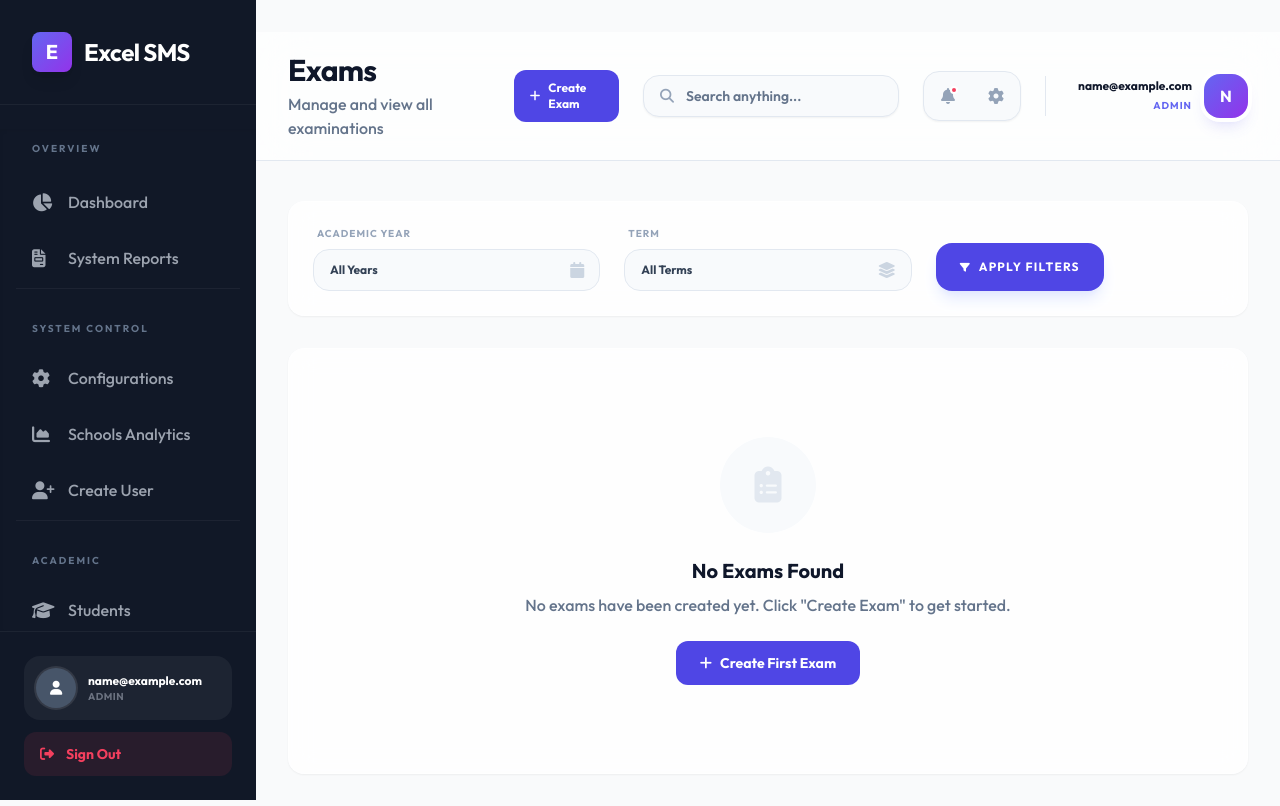
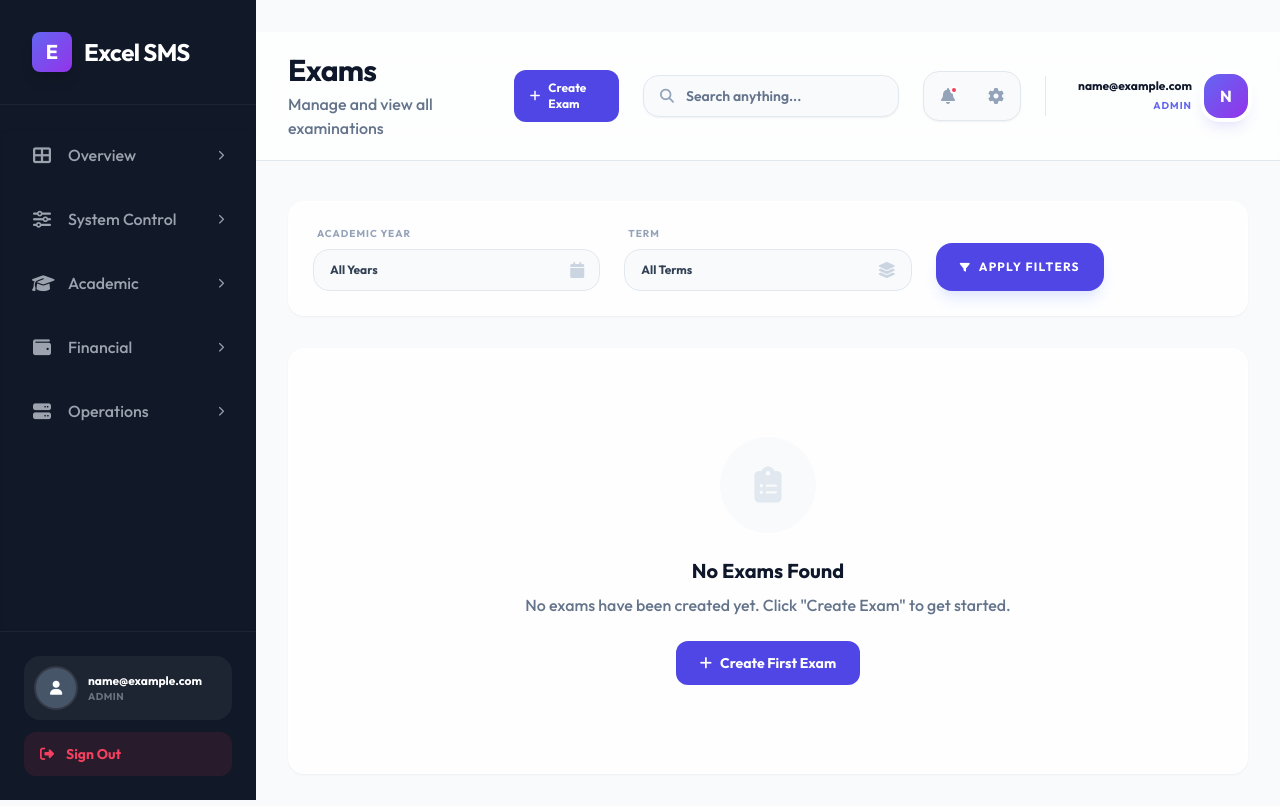
Before and after one commit to kamcho/SMS, a Django app: page /exam/ in a window 1280 px wide. Run offline with Django 4.2, Linux system fonts and the light colour scheme; the visitor is signed in with stand-in values (Sample User, id 1); data that the repository does not hold is empty; some libraries are stand-ins or nearby versions.

```diff
--- a/core/templates/base.html
+++ b/core/templates/base.html
@@ -56,6 +56,20 @@
             .custom-scrollbar::-webkit-scrollbar-thumb {
                 @apply bg-white/10 rounded-full hover:bg-white/20 transition-colors;
             }
+
+            /* Sidebar Dropdown Styles */
+            .dropdown-toggle.active-group {
+                @apply bg-white/5 text-white;
+            }
+            .dropdown-toggle.active-group i.fa-chevron-right {
+                @apply rotate-90;
+            }
+            .dropdown-content {
+                @apply max-h-0 transition-all duration-300 ease-in-out;
+            }
+            .dropdown-content.open {
+                @apply max-h-[500px];
+            }
         }
     </style>
     {% block extra_css %}{% endblock %}
@@ -68,134 +82,160 @@
             <span class="text-white font-bold text-2xl tracking-tight">Excel SMS</span>
         </div>
 
-        <nav class="flex-grow mt-6 px-4 space-y-1 overflow-y-auto custom-scrollbar shadow-inner">
-            <div class="px-4 py-3 mb-2">
-                <p class="text-[10px] uppercase tracking-[0.2em] font-black text-slate-500">Overview</p>
-            </div>
-            <a href="{% if user.role == 'Teacher' %}{% url 'core:teacher-dashboard' %}{% else %}{% url 'core:dashboard' %}{% endif %}" class="menu-item {% if request.resolver_match.url_name == 'dashboard' or request.resolver_match.url_name == 'teacher-dashboard' %}active{% endif %}">
-                <i class="fas fa-chart-pie w-5 text-lg"></i>
+        <nav class="flex-grow mt-6 px-4 space-y-2 overflow-y-auto custom-scrollbar shadow-inner pb-20">
+            <!-- Overview Group -->
+            <div class="dropdown-group">
+                <button class="dropdown-toggle menu-item w-full" data-group="overview">
+                    <i class="fas fa-th-large w-5 text-lg"></i>
+                    <span>Overview</span>
+                    <i class="fas fa-chevron-right ml-auto text-[10px] transition-transform duration-300"></i>
+                </button>
+                <div class="dropdown-content overflow-hidden transition-all duration-300 max-h-0">
+                    <div class="pl-11 py-1 space-y-1">
+                        <a href="{% if user.role == 'Teacher' %}{% url 'core:teacher-dashboard' %}{% else %}{% url 'core:dashboard' %}{% endif %}" class="menu-item py-2 text-sm {% if request.resolver_match.url_name == 'dashboard' or request.resolver_match.url_name == 'teacher-dashboard' %}active{% endif %}">
                             Dashboard
                         </a>
-            <a href="{% url 'core:reports' %}" class="menu-item {% if 'reports' in request.path %}active{% endif %}">
-                <i class="fas fa-file-invoice w-5 text-lg"></i>
+                        <a href="{% url 'core:reports' %}" class="menu-item py-2 text-sm {% if 'reports' in request.path %}active{% endif %}">
                             System Reports
                         </a>
-
-            <!-- System Control (Admin Only) -->
-            {% if user.role == 'Admin' or user.is_superuser %}
-            <div class="pt-8 pb-3 px-4 border-t border-white/5 mt-6">
-                <p class="text-[10px] uppercase tracking-[0.2em] font-black text-slate-500">System Control</p>
+                    </div>
+                </div>
             </div>
 
-            <a href="{% url 'core:configurations' %}" class="menu-item {% if 'configurations' in request.path %}active{% endif %}">
-                <i class="fas fa-cog w-5 text-lg"></i>
+            <!-- System Control Group (Admin Only) -->
+            {% if user.role == 'Admin' or user.is_superuser %}
+            <div class="dropdown-group">
+                <button class="dropdown-toggle menu-item w-full" data-group="system">
+                    <i class="fas fa-sliders-h w-5 text-lg"></i>
+                    <span>System Control</span>
+                    <i class="fas fa-chevron-right ml-auto text-[10px] transition-transform duration-300"></i>
+                </button>
+                <div class="dropdown-content overflow-hidden transition-all duration-300 max-h-0">
+                    <div class="pl-11 py-1 space-y-1">
+                        <a href="{% url 'core:configurations' %}" class="menu-item py-2 text-sm {% if 'configurations' in request.path %}active{% endif %}">
                             Configurations
                         </a>
-            <a href="{% url 'core:schools-analytics' %}" class="menu-item {% if 'schools-analytics' in request.path %}active{% endif %}">
-                <i class="fas fa-chart-area w-5 text-lg"></i>
+                        <a href="{% url 'core:schools-analytics' %}" class="menu-item py-2 text-sm {% if 'schools-analytics' in request.path %}active{% endif %}">
                             Schools Analytics
                         </a>
-            <a href="{% url 'users:create-user' %}" class="menu-item {% if 'create-user' in request.path %}active{% endif %}">
-                <i class="fas fa-user-plus w-5 text-lg"></i>
+                        <a href="{% url 'users:create-user' %}" class="menu-item py-2 text-sm {% if 'create-user' in request.path %}active{% endif %}">
                             Create User
                         </a>
+                    </div>
+                </div>
+            </div>
             {% endif %}
 
-            <!-- Academic Management (Admin, Teacher, Receptionist) -->
+            <!-- Academic Group (Admin, Teacher, Receptionist) -->
             {% if user.role != 'Guardian' %}
-            <div class="pt-8 pb-3 px-4 border-t border-white/5 mt-6">
-                <p class="text-[10px] uppercase tracking-[0.2em] font-black text-slate-500">Academic</p>
-            </div>
-            <a href="{% url 'core:students-list' %}" class="menu-item {% if request.resolver_match.url_name == 'students-list' %}active{% endif %}">
+            <div class="dropdown-group">
+                <button class="dropdown-toggle menu-item w-full" data-group="academic">
                     <i class="fas fa-graduation-cap w-5 text-lg"></i>
+                    <span>Academic</span>
+                    <i class="fas fa-chevron-right ml-auto text-[10px] transition-transform duration-300"></i>
+                </button>
+                <div class="dropdown-content overflow-hidden transition-all duration-300 max-h-0">
+                    <div class="pl-11 py-1 space-y-1">
+                        <a href="{% url 'core:students-list' %}" class="menu-item py-2 text-sm {% if request.resolver_match.url_name == 'students-list' %}active{% endif %}">
                             Students
                         </a>
-            <a href="{% url 'core:student-promotion' %}" class="menu-item {% if request.resolver_match.url_name == 'student-promotion' %}active{% endif %}">
-                <i class="fas fa-random w-5 text-lg"></i>
+                        <a href="{% url 'core:student-promotion' %}" class="menu-item py-2 text-sm {% if request.resolver_match.url_name == 'student-promotion' %}active{% endif %}">
                             Promotion
                         </a>
-            <a href="{% url 'core:classes-list' %}" class="menu-item {% if 'classes' in request.path %}active{% endif %}">
-                <i class="fas fa-chalkboard w-5 text-lg"></i>
+                        <a href="{% url 'core:classes-list' %}" class="menu-item py-2 text-sm {% if 'classes' in request.path %}active{% endif %}">
                             Classes
                         </a>
-            <a href="{% url 'core:discipline-log' %}" class="menu-item {% if 'discipline' in request.path %}active{% endif %}">
-                <i class="fas fa-shield-alt w-5 text-lg"></i>
+                        <a href="{% url 'core:discipline-log' %}" class="menu-item py-2 text-sm {% if 'discipline' in request.path %}active{% endif %}">
                             Discipline
                         </a>
-
                         {% if user.role == 'Admin' or user.role == 'Teacher' or user.is_superuser %}
-            <a href="{% url 'Exam:exam-list' %}" class="menu-item {% if 'exam-list' in request.path %}active{% endif %}">
-                <i class="fas fa-list w-5 text-lg"></i>
+                        <a href="{% url 'Exam:exam-list' %}" class="menu-item py-2 text-sm {% if 'exam-list' in request.path %}active{% endif %}">
                             Exams List
                         </a>
-            <a href="{% url 'Exam:create-exam' %}" class="menu-item {% if 'create-exam' in request.path %}active{% endif %}">
-                <i class="fas fa-plus-circle w-5 text-lg"></i>
+                        <a href="{% url 'Exam:create-exam' %}" class="menu-item py-2 text-sm {% if 'create-exam' in request.path %}active{% endif %}">
                             Create Exam
                         </a>
                         {% endif %}
+                    </div>
+                </div>
+            </div>
             {% endif %}
 
-            <!-- Financial Management (Admin, Accountant, Receptionist) -->
+            <!-- Financial Group (Admin, Accountant, Receptionist) -->
             {% if user.role == 'Admin' or user.role == 'Accountant' or user.role == 'Receptionist' or user.is_superuser %}
-            <div class="pt-8 pb-3 px-4 border-t border-white/5 mt-6">
-                <p class="text-[10px] uppercase tracking-[0.2em] font-black text-slate-500">Financial</p>
-            </div>
-            <a href="{% url 'core:manage-fee-payments' %}" class="menu-item {% if 'manage-fee-payments' in request.path %}active{% endif %}">
-                <i class="fas fa-money-bill-wave w-5 text-lg"></i>
+            <div class="dropdown-group">
+                <button class="dropdown-toggle menu-item w-full" data-group="financial">
+                    <i class="fas fa-wallet w-5 text-lg"></i>
+                    <span>Financial</span>
+                    <i class="fas fa-chevron-right ml-auto text-[10px] transition-transform duration-300"></i>
+                </button>
+                <div class="dropdown-content overflow-hidden transition-all duration-300 max-h-0">
+                    <div class="pl-11 py-1 space-y-1">
+                        <a href="{% url 'core:manage-fee-payments' %}" class="menu-item py-2 text-sm {% if 'manage-fee-payments' in request.path %}active{% endif %}">
                             Fee Payments
                         </a>
-            <a href="{% url 'accounts:migrate-fees' %}" class="menu-item {% if 'migrate-fees' in request.path %}active{% endif %}">
-                <i class="fas fa-exchange-alt w-5 text-lg"></i>
+                        <a href="{% url 'accounts:migrate-fees' %}" class="menu-item py-2 text-sm {% if 'migrate-fees' in request.path %}active{% endif %}">
                             Migrate Fees
                         </a>
                         {% if user.role == 'Admin' or user.is_superuser %}
-            <a href="{% url 'accounts:fees-analytics' %}" class="menu-item {% if 'analytics' in request.path %}active{% endif %}">
-                <i class="fas fa-chart-line w-5 text-lg"></i>
-                Analytics
+                        <a href="{% url 'accounts:fees-analytics' %}" class="menu-item py-2 text-sm {% if 'analytics' in request.path %}active{% endif %}">
+                            Finance Analytics
                         </a>
-            <a href="{% url 'accounts:payroll-list' %}" class="menu-item {% if 'payroll' in request.path %}active{% endif %}">
-                <i class="fas fa-hand-holding-usd w-5 text-lg"></i>
+                        <a href="{% url 'accounts:payroll-list' %}" class="menu-item py-2 text-sm {% if 'payroll' in request.path %}active{% endif %}">
                             Payroll
                         </a>
                         {% endif %}
-            <a href="{% url 'accounts:payments-list' %}" class="menu-item {% if 'payments-list' in request.path %}active{% endif %}">
-                <i class="fas fa-receipt w-5 text-lg"></i>
+                        <a href="{% url 'accounts:payments-list' %}" class="menu-item py-2 text-sm {% if 'payments-list' in request.path %}active{% endif %}">
                             Payment History
                         </a>
+                    </div>
+                </div>
+            </div>
             {% endif %}
 
-            <!-- Operations Management (Admin, Teacher, Receptionist) -->
+            <!-- Operations Group -->
             {% if user.role != 'Guardian' %}
-            <div class="pt-8 pb-3 px-4 border-t border-white/5 mt-6">
-                <p class="text-[10px] uppercase tracking-[0.2em] font-black text-slate-500">Operations</p>
-            </div>
-            <a href="{% url 'transport:dashboard' %}" class="menu-item {% if 'transport' in request.path %}active{% endif %}">
-                <i class="fas fa-bus-alt w-5 text-lg"></i>
+            <div class="dropdown-group">
+                <button class="dropdown-toggle menu-item w-full" data-group="operations">
+                    <i class="fas fa-server w-5 text-lg"></i>
+                    <span>Operations</span>
+                    <i class="fas fa-chevron-right ml-auto text-[10px] transition-transform duration-300"></i>
+                </button>
+                <div class="dropdown-content overflow-hidden transition-all duration-300 max-h-0">
+                    <div class="pl-11 py-1 space-y-1">
+                        <a href="{% url 'transport:dashboard' %}" class="menu-item py-2 text-sm {% if 'transport' in request.path %}active{% endif %}">
                             Transport
                         </a>
-            <a href="{% url 'communication:dashboard' %}"
-                class="menu-item {% if 'communication' in request.path %}active{% endif %}">
-                <i class="fas fa-bullhorn w-5 text-lg"></i>
+                        <a href="{% url 'communication:dashboard' %}" class="menu-item py-2 text-sm {% if 'communication' in request.path %}active{% endif %}">
                             Broadcasts
                         </a>
+                    </div>
+                </div>
+            </div>
             {% endif %}
 
             <!-- Guardian Portal -->
             {% if user.role == 'Guardian' %}
-            <div class="pt-8 pb-3 px-4 border-t border-white/5 mt-6">
-                <p class="text-[10px] uppercase tracking-[0.2em] font-black text-slate-500">Guardian Portal</p>
-            </div>
-            <a href="{% url 'core:guardian-dashboard' %}"
-                class="menu-item {% if 'guardian/dashboard' in request.path %}active{% endif %}">
-                <i class="fas fa-home w-5 text-lg"></i>
+            <div class="dropdown-group">
+                <button class="dropdown-toggle menu-item w-full" data-group="guardian">
+                    <i class="fas fa-user-shield w-5 text-lg"></i>
+                    <span>Guardian Portal</span>
+                    <i class="fas fa-chevron-right ml-auto text-[10px] transition-transform duration-300"></i>
+                </button>
+                <div class="dropdown-content overflow-hidden transition-all duration-300 max-h-0">
+                    <div class="pl-11 py-1 space-y-1">
+                        <a href="{% url 'core:guardian-dashboard' %}" class="menu-item py-2 text-sm {% if 'guardian/dashboard' in request.path %}active{% endif %}">
                             Guardian Home
                         </a>
-            <a href="#" class="menu-item">
-                <i class="fas fa-file-invoice-dollar w-5 text-lg"></i>
+                        <a href="#" class="menu-item py-2 text-sm">
                             Fee Statements
                         </a>
+                    </div>
+                </div>
+            </div>
             {% endif %}
         </nav>
+
 
         <div class="p-6 border-t border-white/5">
             {% if user.is_authenticated %}
@@ -294,6 +334,39 @@
         </div>
     </main>
 
+    <script>
+        document.addEventListener('DOMContentLoaded', function() {
+            const toggles = document.querySelectorAll('.dropdown-toggle');
+
+            toggles.forEach(toggle => {
+                const group = toggle.closest('.dropdown-group');
+                const content = group.querySelector('.dropdown-content');
+                const hasActiveChild = content.querySelector('.active');
+
+                // Auto-open if contains active child
+                if (hasActiveChild) {
+                    content.classList.add('open');
+                    toggle.classList.add('active-group');
+                }
+
+                toggle.addEventListener('click', () => {
+                    const isOpen = content.classList.contains('open');
+
+                    // Close others
+                    document.querySelectorAll('.dropdown-content').forEach(c => {
+                        c.classList.remove('open');
+                        c.previousElementSibling.classList.remove('active-group');
+                    });
+
+                    // Toggle current
+                    if (!isOpen) {
+                        content.classList.add('open');
+                        toggle.classList.add('active-group');
+                    }
+                });
+            });
+        });
+    </script>
     {% block extra_js %}{% endblock %}
 </body>
 </html>
```
Also changed, not shown: core/views.py (+21 -4 lines). Lines whose indentation alone changed are shown as unchanged.
